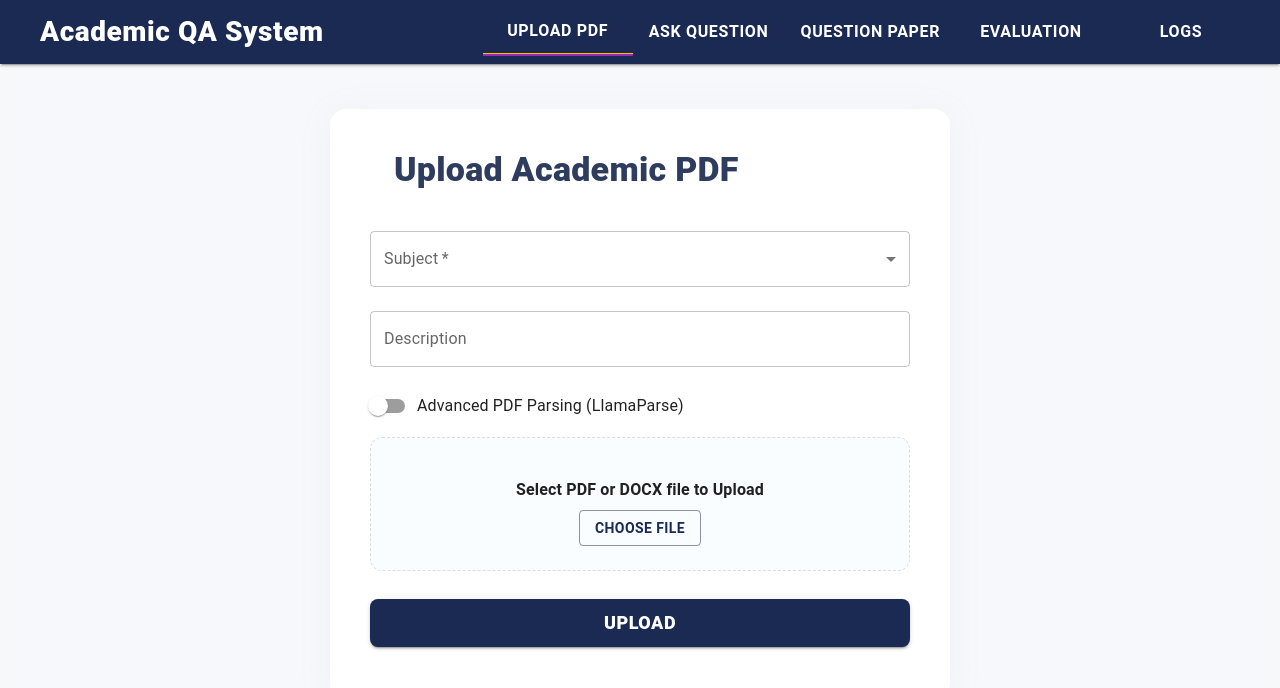
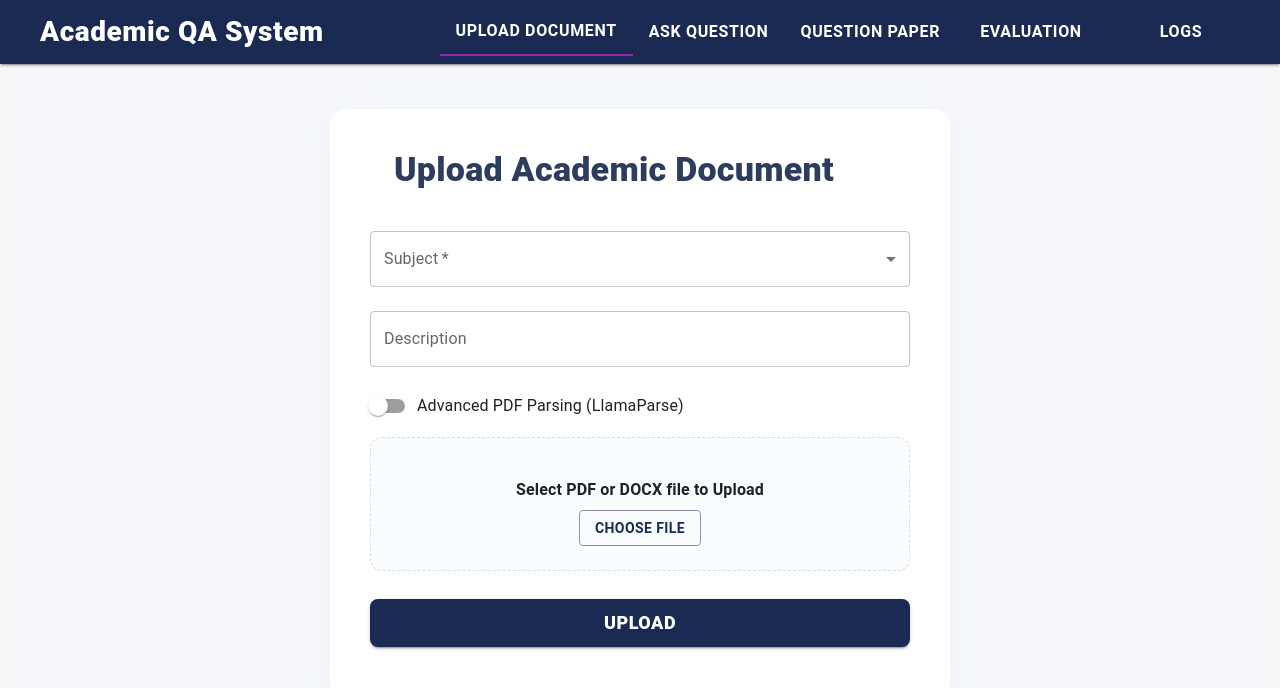
Before and after one commit to jkc1996/educational_rag, a React (Create React App) app in the folder frontend/: page / in a window 1280 px wide. Shown: the top 688 px of the page. Built offline with nearby package versions, Linux system fonts and the light colour scheme; some icons are missing.

Commit message:
style changes

```diff
--- a/frontend/src/App.js
+++ b/frontend/src/App.js
@@ -48,11 +48,11 @@ function NavTabs() {
         },
         "& .Mui-selected": {
           color: "#fff",
-          borderBottom: "3px solid #ffbe0b"
+          borderBottom: "2px solid #ffffff"
         }
       }}
     >
-      <Tab label="UPLOAD PDF" disableRipple />
+      <Tab label="UPLOAD DOCUMENT" disableRipple />
       <Tab label="ASK QUESTION" disableRipple />
       <Tab label="Question Paper" disableRipple />
       <Tab label="Evaluation" disableRipple />
--- a/frontend/src/pages/QuestionPaperPage.jsx
+++ b/frontend/src/pages/QuestionPaperPage.jsx
@@ -403,13 +403,8 @@ function QuestionPaperPage() {
             ))}
           </Box>
         </Paper>
-
-
-
-
-
           {/* SECTION 3: Extra Context */}
-          <Paper sx={{ p: 3, mb: 2, borderRadius: 3, boxShadow: 1, background: "#f8fbfc" }}>
+          <Paper sx={{ p: 3, mb: 2, borderRadius: 3, boxShadow: 2, background: "#fcfdff" }}>
             <Typography variant="h6" fontWeight={800} color="primary" gutterBottom>
               3. Additional Context or Instructions
             </Typography>
--- a/frontend/src/pages/UploadPage.jsx
+++ b/frontend/src/pages/UploadPage.jsx
@@ -106,7 +106,7 @@ function UploadPage() {
         <Box display="flex" alignItems="center" mb={3} gap={1}>
           <FileUploadOutlinedIcon sx={{ fontSize: 38, color: "#2e3c5d" }} />
           <Typography variant="h4" fontWeight={800} color="#2e3c5d">
-            Upload Academic PDF
+            Upload Academic Document
           </Typography>
         </Box>
         <form onSubmit={handleSubmit} autoComplete="off">
```
Lines whose indentation alone changed are shown as unchanged.
